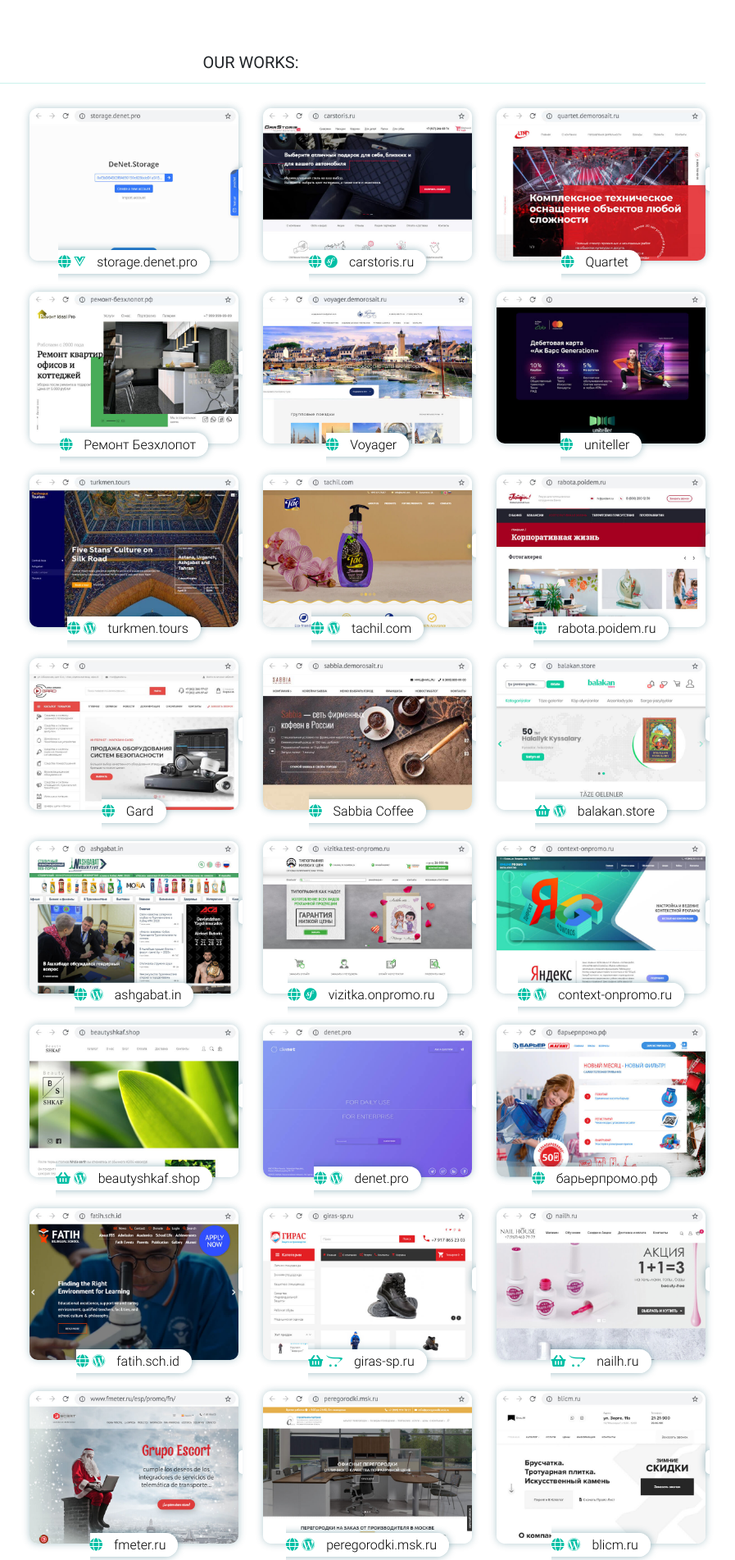
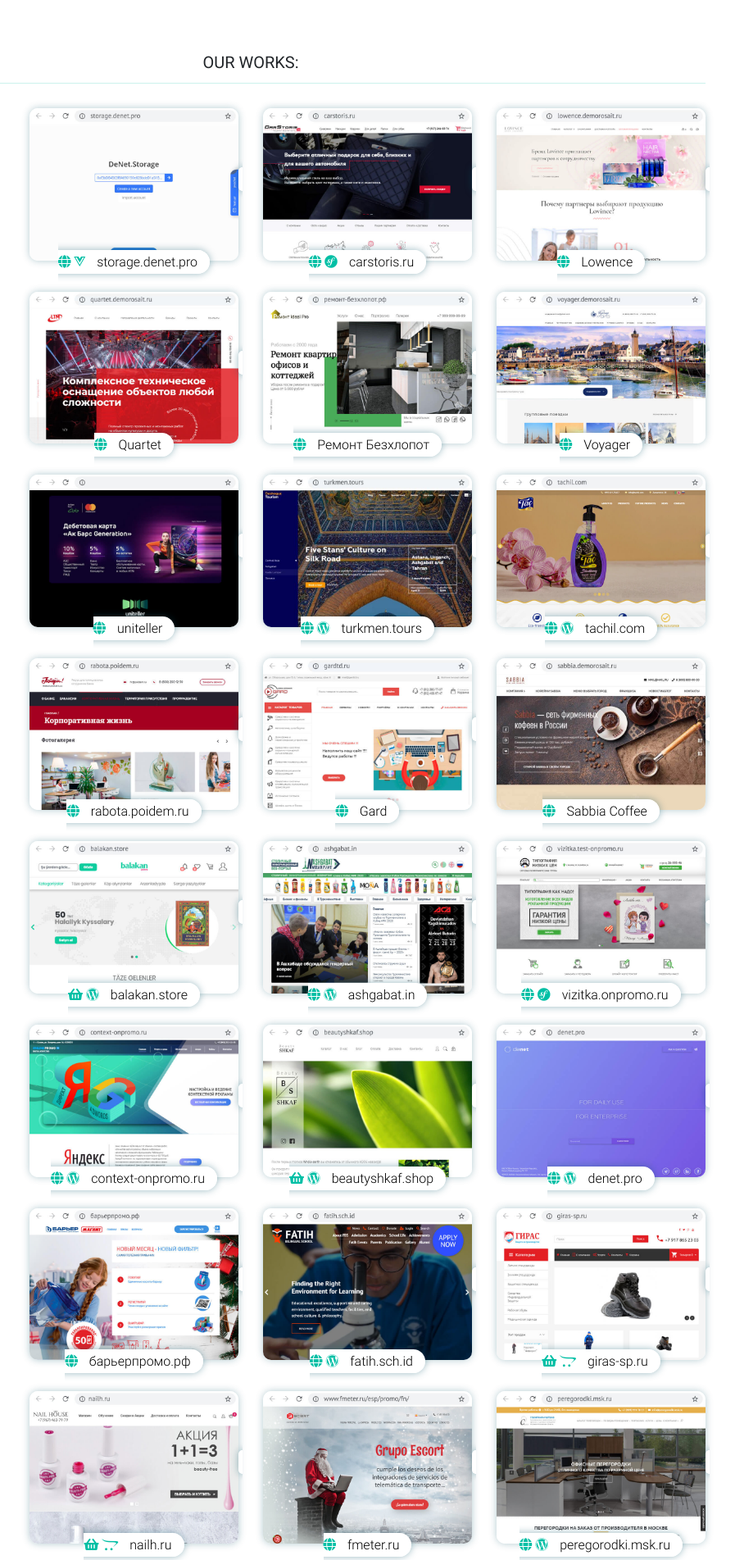
Before and after one commit to md2158/Portfolio, a PHP site: page / in a window 1280 px wide. Shown: the part 547-2450 px from the top of the page at 82% size, without its empty margins (334-1231 px from the left). Run offline with PHP 8.4, Linux system fonts and the light colour scheme; some libraries are stand-ins or nearby versions.

Commit message:
added new project

```diff
--- a/index.php
+++ b/index.php
@@ -120,7 +120,17 @@
                   </a>
                 </div>
               </div>
-              <!-- Voyager -->
+              <!-- Lowence -->
+              <div class="col-md-4 col-sm-6 col-12 mb-4">
+                <div class="ow-item">
+                  <img src="img/works/lowence.jpg" alt="">
+                  <a href="https://lowence.demorosait.ru/" class="ow-link" target="_blank">
+                    <i class="fas fa-globe"></i>
+                    <span>Lowence</span>
+                  </a>
+                </div>
+              </div>
+              <!-- Quartet -->
               <div class="col-md-4 col-sm-6 col-12 mb-4">
                 <div class="ow-item">
                   <img src="img/works/quartet.jpg" alt="">
@@ -196,7 +206,7 @@
               <div class="col-md-4 col-sm-6 col-12 mb-4">
                 <div class="ow-item">
                   <img src="img/works/gard.jpg" alt="">
-                  <a href="https://meret.pro/works/gard/" class="ow-link" target="_blank">
+                  <a href="http://gardtd.ru/" class="ow-link" target="_blank">
                     <i class="fas fa-globe"></i>
                     <span>Gard</span>
                   </a>
```
Also changed, not shown: img/works/gard.jpg, img/works/lowence.jpg (added).
